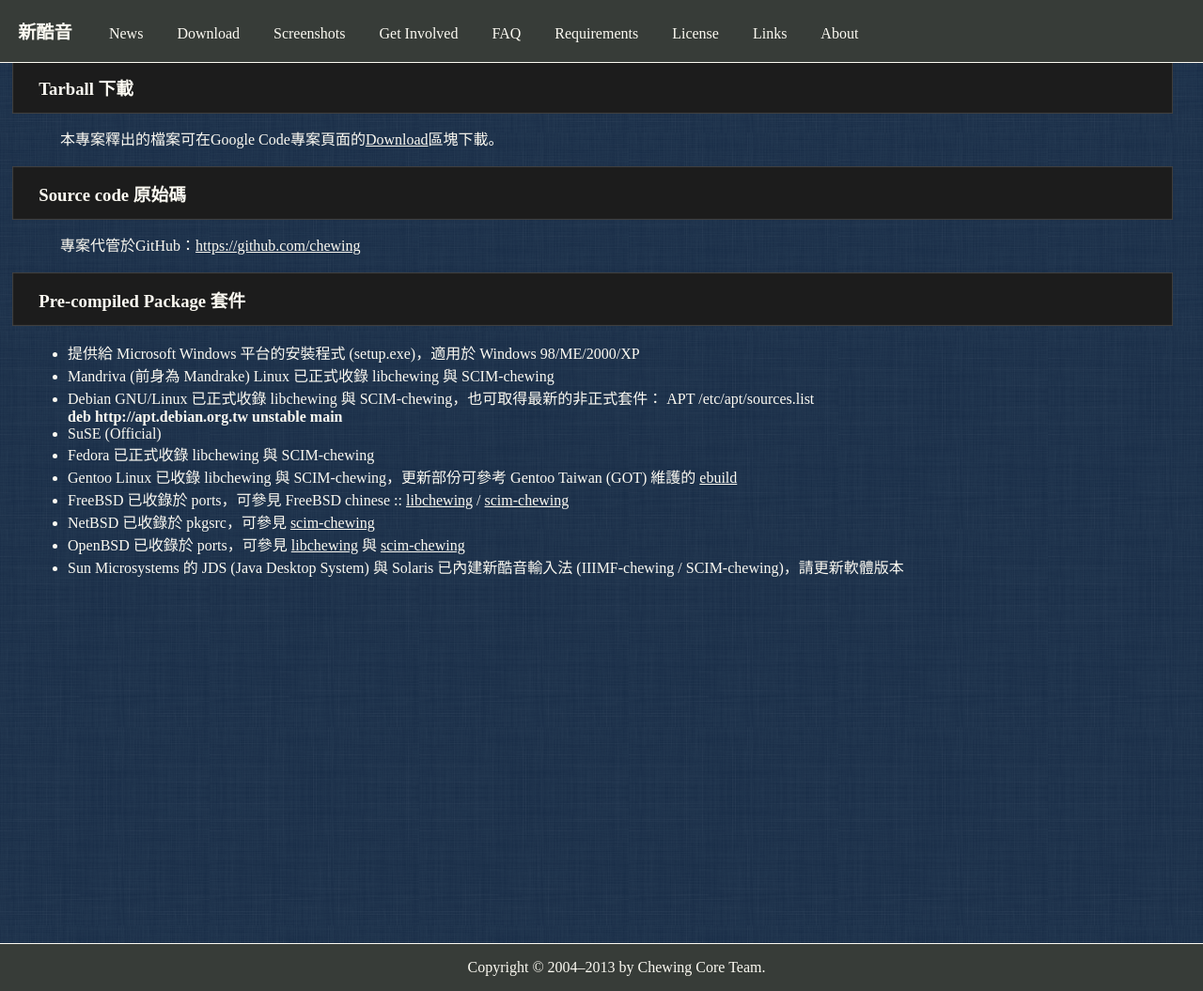
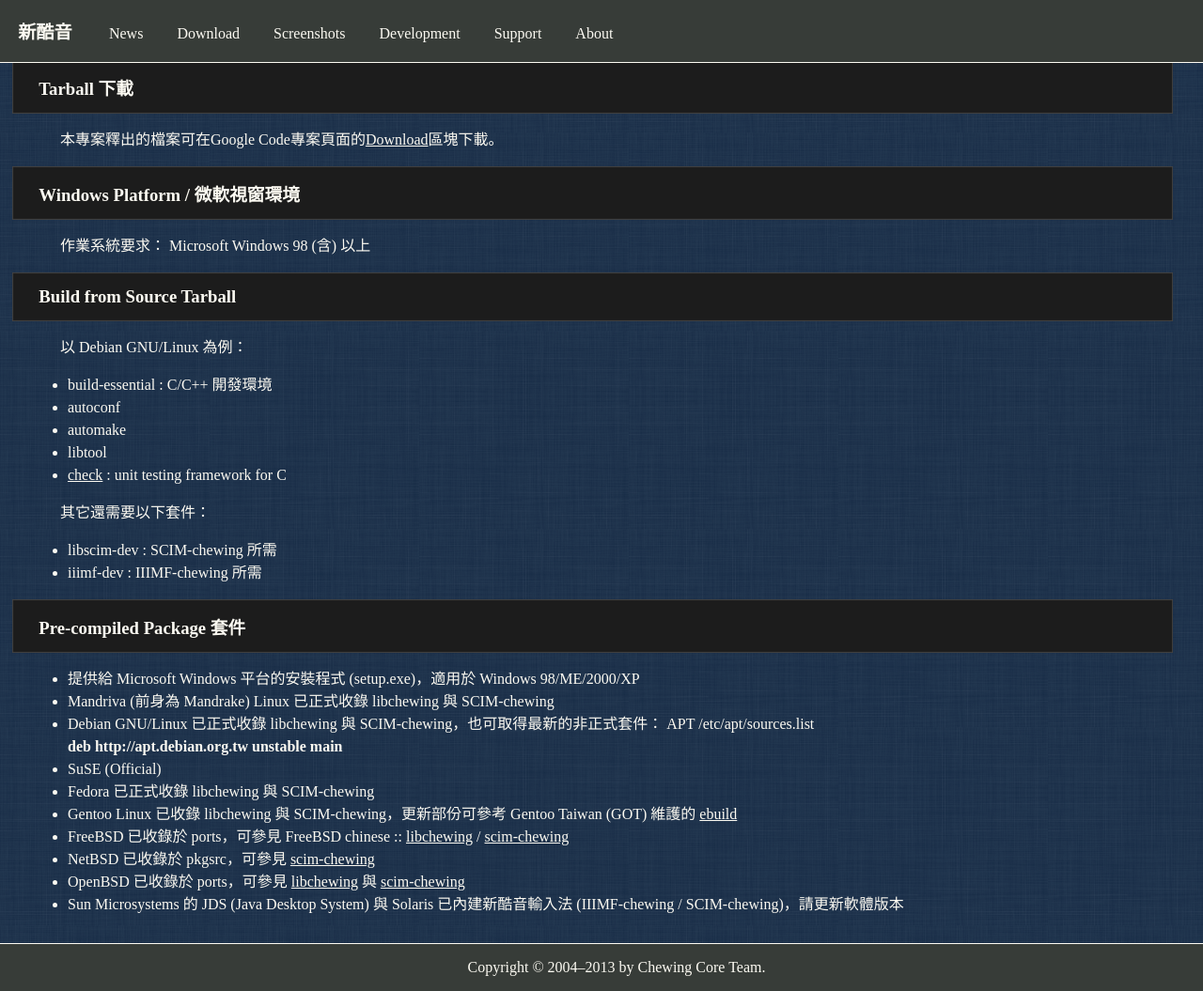
Before and after one commit to chewing/chewing.github.com, a Jekyll site: the page built from download.html, in a window 1280 px wide and 1055 px high. Shown: the whole window at 94% size. Built offline with Jekyll 4.4.1, drawn with Linux system fonts in a browser that asks for light colours; Markdown is read by kramdown in place of the engine named in the settings.

Commit message:
merge pages

```diff
--- a/_includes/nav.html
+++ b/_includes/nav.html
@@ -1,11 +1,8 @@
 <ul class="navigation__list">
-    <li class="navigation__item"><a href="news.html" title="更新">News</a></li>
+    <li class="navigation__item"><a href="news.html" title="消息">News</a></li>
     <li class="navigation__item"><a href="download.html" title="下載">Download</a></li>
     <li class="navigation__item"><a href="screenshots.html" title="擷圖">Screenshots</a></li>
-    <li class="navigation__item"><a href="get-involved.html" title="參與">Get Involved</a></li>
-    <li class="navigation__item"><a href="faq.html" title="問答">FAQ</a></li>
-    <li class="navigation__item"><a href="requirements.html" title="要求">Requirements</a></li>
-    <li class="navigation__item"><a href="license.html" title="授權">License</a></li>
-    <li class="navigation__item"><a href="links.html" title="連結">Links</a></li>
+    <li class="navigation__item"><a href="development.html" title="開發">Development</a></li>
+    <li class="navigation__item"><a href="support.html" title="協助">Support</a></li>
     <li class="navigation__item"><a href="about.html" title="關於">About</a></li>
 </ul>
--- a/download.html
+++ b/download.html
@@ -9,10 +9,28 @@
 	</header>
 </article>
 <article>
-        <header>
-                <h3>Source code 原始碼</h3>
-		<p>專案代管於GitHub：<a href="https://github.com/chewing">https://github.com/chewing</a></p>
-        </header>
+	<header>
+		<h3>Windows Platform / 微軟視窗環境</h3>
+	</header>
+	<p>作業系統要求： Microsoft Windows 98 (含) 以上</p>
+</article>
+<article>
+	<header>
+		<h3>Build from Source Tarball</h3>
+	</header>
+	<p>以 Debian GNU/Linux 為例：</p>
+	<ul>
+		<li>build-essential : C/C++ 開發環境</li>
+		<li>autoconf</li>
+		<li>automake</li>
+		<li>libtool</li>
+		<li><a href="http://check.sourceforge.net/">check</a> : unit testing framework for C</li>
+	</ul>
+	<p>其它還需要以下套件：</p>
+	<ul>
+		<li>libscim-dev : SCIM-chewing 所需</li>
+		<li>iiimf-dev : IIIMF-chewing 所需</li>
+	</ul>
 </article>
 <article>
         <header>
--- a/style.css
+++ b/style.css
@@ -54,6 +54,10 @@
     color: #fcfaf2;
 }
 
+#content li {
+    line-height: 1.5em;
+}
+
 #content article p {
 	text-indent: 2em;
 	line-height: 1.5em;
```
Also changed, not shown: development.html (added, +48 -0 lines), get-involved.html (deleted, +0 -26 lines), index.html (+1 -6 lines), support.html (renamed from faq.html, +8 -1 lines).
